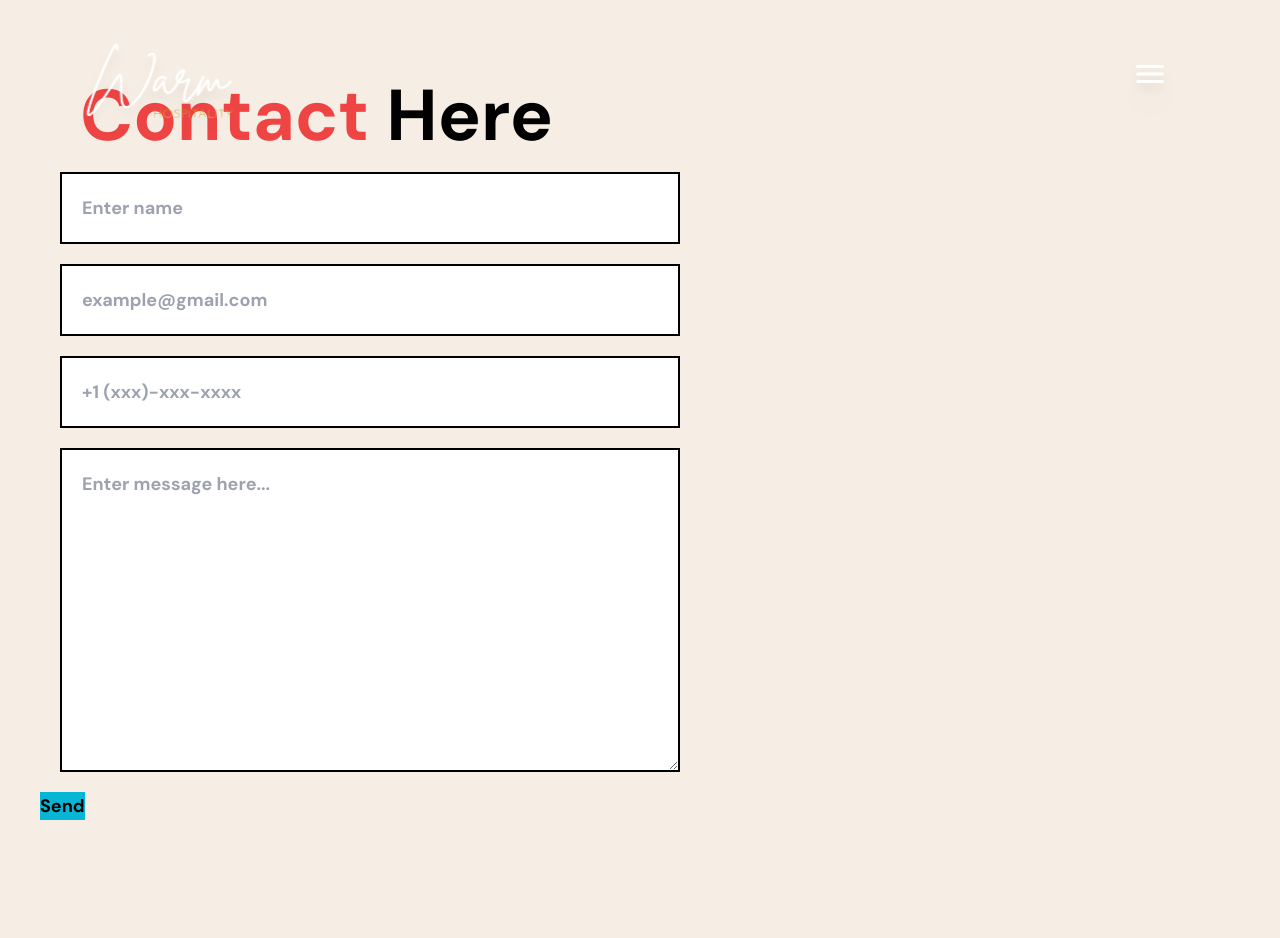
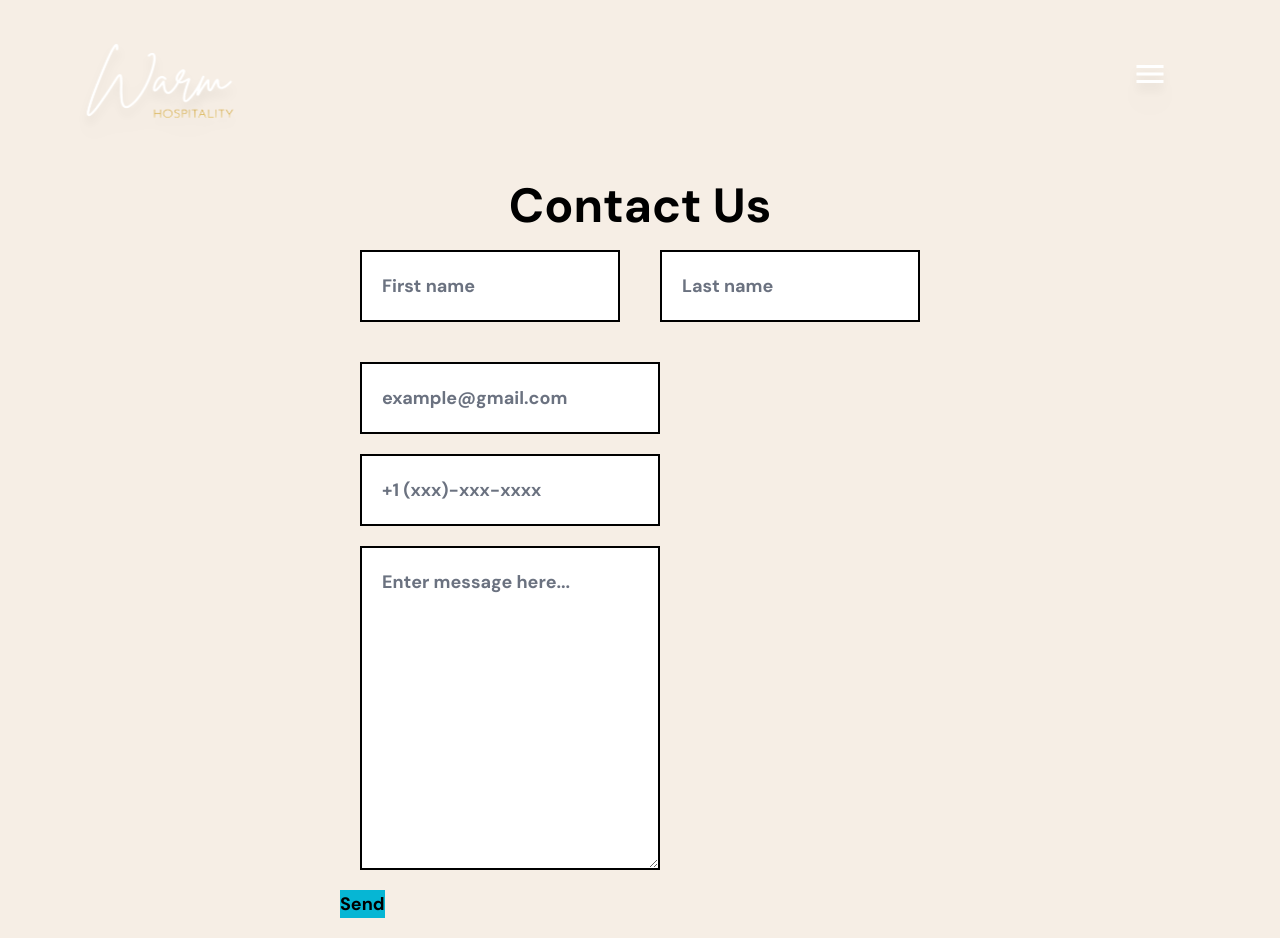
Before and after one commit to jackksono/WelcomeHospitalityLLC, a React (Create React App) app in the folder my-app/: page /contact-us in a window 1280 px wide. Before the commit the page ends 840 px from the top, so only its background shows below. Built offline with nearby package versions, Linux system fonts and the light colour scheme.

Commit message:
Modifications to contactUs still needs work

```diff
--- a/my-app/package.json
+++ b/my-app/package.json
@@ -4,6 +4,7 @@
   "private": true,
   "dependencies": {
     "@emailjs/browser": "^3.11.0",
+    "@tailwindcss/forms": "^0.5.4",
     "@tanstack/react-query": "^4.29.5",
     "@testing-library/jest-dom": "^5.16.5",
     "@testing-library/react": "^13.4.0",
--- a/my-app/src/pages/ContactUs.jsx
+++ b/my-app/src/pages/ContactUs.jsx
@@ -8,7 +8,7 @@ const Result = () => {
 }
 
 const ContactUs = () => {
-    const [ data, setData ] = useState({name:"", email:"", phone:"", message:""})
+    const [ data, setData ] = useState({name:"", lastName:"", email:"", phone:"", message:""})
     const [ result, showResult ] = useState(false)
 
     const handleChange = (e) => {
@@ -40,18 +40,22 @@ const ContactUs = () => {
     }, 10000)
 
     return (
-    <div className="pt-20 pl-10 text-3xl">
+    <div className="flex flex-col items-center justify-center h-screen text-3xl text-center">
+        <h1 className="text-5xl text-black lg:pt-80">Contact <span className="text-black">Us</span></h1>
         <form className="" method="post" onSubmit={sendMail}>
-            <h1 className="text-red-500 pl-10 text-7xl">Contact <span className="text-black">Here</span></h1>
-            <input className="m-5 w-6/12 p-5 flex border-solid border-2 border-black text-lg"
-                type='text' name='name' id="" onChange={handleChange} value={data.name} placeholder="Enter name"/>
-            <input className="m-5 w-6/12 p-5 flex border-solid border-2 border-black text-lg"
+            <div className="flex justify-between ">
+                <input className="flex p-5 m-5 text-lg border-2 border-black border-solid"
+                    type='text' name='name' id="" onChange={handleChange} value={data.name} placeholder="First name" required/>
+                <input className="w-full p-5 m-5 text-lg border-2 border-black border-solid"
+                type="text" name="lastName" id="" onChange={handleChange} value={data.lastName} placeholder="Last name"></input>
+            </div>
+            <input className="flex w-6/12 p-5 m-5 text-lg border-2 border-black border-solid"
                 type='email' name='email' id="" onChange={handleChange} value={data.email} placeholder="example@gmail.com"/>
-            <input className="m-5 w-6/12 p-5 flex border-solid border-2 border-black text-lg"
+            <input className="flex w-6/12 p-5 m-5 text-lg border-2 border-black border-solid"
                 type='phone' name='phone' id="" onChange={handleChange} value={data.phone} placeholder="+1 (xxx)-xxx-xxxx"/>
-            <textarea className="border-solid border-2 border-black m-5 w-6/12 p-5 flex border-solid text-lg"
+            <textarea className="flex w-6/12 p-5 m-5 text-lg border-2 border-black border-solid"
                 name='message' id='' cols='30' rows='10' onChange={handleChange} value={data.message} placeholder="Enter message here..."/>
-            <button className=" flex content-center text-lg bg-cyan-500 text-black" type='submit'>Send</button>
+            <button className="flex content-center text-lg text-black bg-cyan-500" type='submit'>Send</button>
             <h2 className= "pt-5 text-lg">{result ? <Result/> : null}</h2>
         </form>
     </div>
--- a/my-app/src/pages/Home.jsx
+++ b/my-app/src/pages/Home.jsx
@@ -1,6 +1,6 @@
 import React, {useState} from "react";
 import { Link, Route, Routes, useNavigate } from "react-router-dom";
-
+import Banner from '../Images/Banner.png'
 
 
 const Home = () => {
--- a/my-app/tailwind.config.js
+++ b/my-app/tailwind.config.js
@@ -13,5 +13,5 @@ module.exports = {
       }
     },
   },
-  plugins: [],
+  plugins: [require('@tailwindcss/forms')],
 }
```
Also changed, not shown: 2 other files (tests, documents, lock files or other folders).
